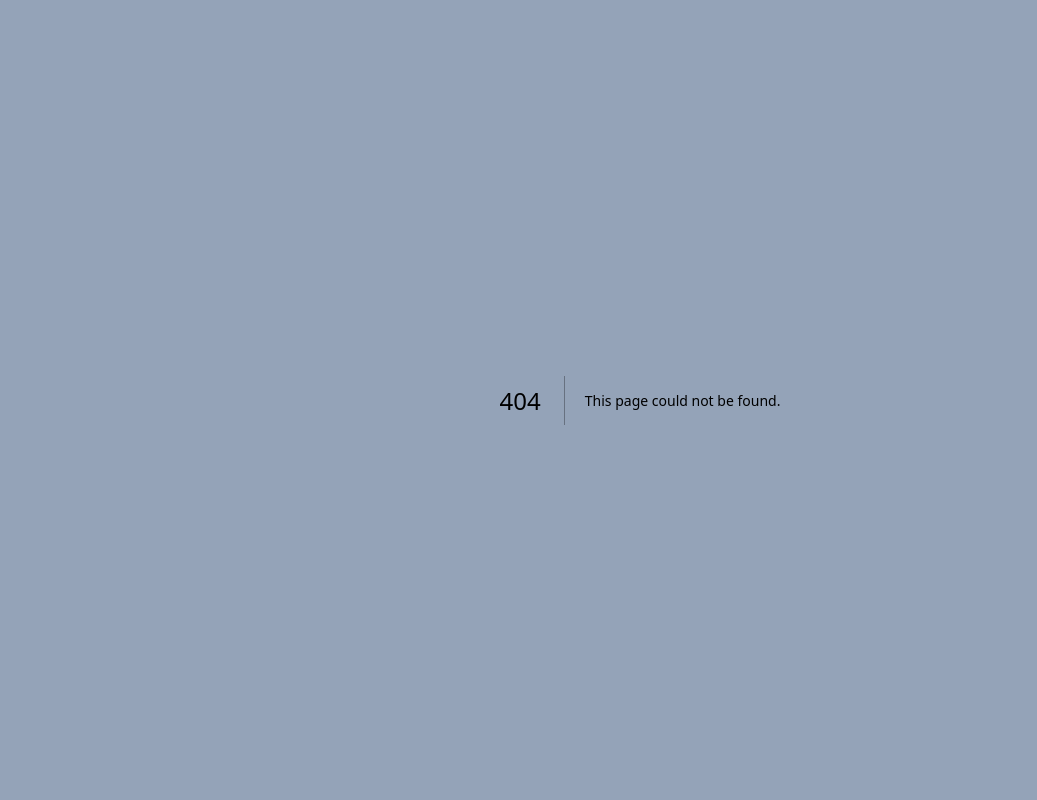
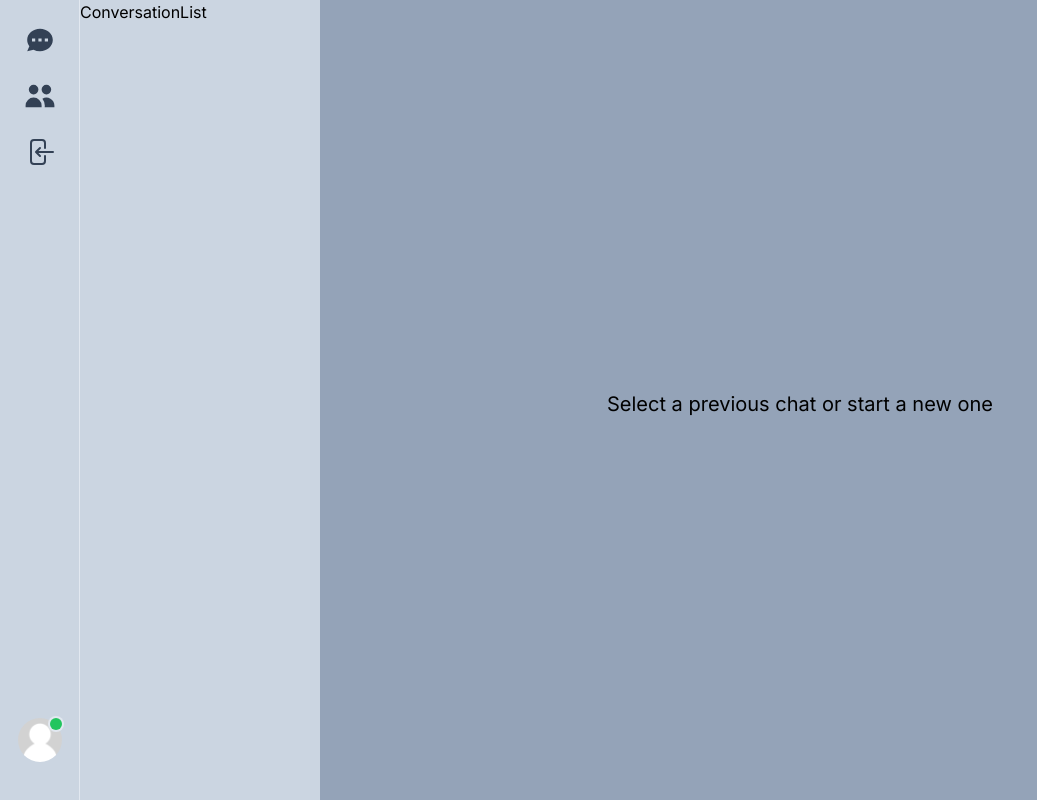
Before and after one commit to xsprk/Messenger, a Next.js app: page /conversation in a window 1280 px wide. Before the commit this address had no page. Shown: the whole page, without its empty margins (0-1037 px from the left). Built offline with nearby package versions, Linux system fonts and the light colour scheme; no server answers.

Commit message:
re-organised sidebar

```diff
--- a/app/components/asides/DesktopSidebar.tsx
+++ b/app/components/asides/RouteSidebar.tsx
@@ -10,7 +10,7 @@ type Props = {
   currentUser: User;
 };
 
-const DesktopSidebar = ({ currentUser }: Props) => {
+const RouteSidebar = ({ currentUser }: Props) => {
   const routes = useRoutes();
   const [isOpen, setIsOpen] = useState(false);
   console.log(currentUser);
@@ -49,4 +49,4 @@ const DesktopSidebar = ({ currentUser }: Props) => {
   );
 };
 
-export default DesktopSidebar;
+export default RouteSidebar;
--- a/app/components/asides/Sidebar.tsx
+++ b/app/components/asides/Sidebar.tsx
@@ -1,5 +1,5 @@
 import React, { ReactNode } from "react";
-import DesktopSidebar from "./DesktopSidebar";
+import RouteSidebar from "./RouteSidebar";
 import MobileFooter from "./MobileFooter";
 import getCurrentUser from "@/app/actions/getCurrentUser";
 import getUsers from "@/app/actions/getUsers";
@@ -11,13 +11,11 @@ type Props = {
 
 const Sidebar = async ({ children }: Props) => {
   const currentUser = await getCurrentUser();
-  const users = await getUsers();
 
   return (
     <>
-      <DesktopSidebar currentUser={currentUser!} />
+      <RouteSidebar currentUser={currentUser!} />
       <main className="absolute lg:pl-20 left-0 top-0 h-full lg:w-80  lg:bg-slate-300">
-        <UserList users={users!} />
         {children}
       </main>
       <MobileFooter />
--- /dev/null
+++ b/app/conversation/components/ConversationList.tsx
@@ -0,0 +1,11 @@
+import React from "react";
+
+type Props = {
+  conversations?: any[];
+};
+
+const ConversationList = ({ conversations = [] }: Props) => {
+  return <div>ConversationList</div>;
+};
+
+export default ConversationList;
--- /dev/null
+++ b/app/conversation/layout.tsx
@@ -0,0 +1,20 @@
+import { ReactNode } from "react";
+import Sidebar from "../components/asides/Sidebar";
+import ConversationList from "./components/ConversationList";
+
+type Props = {
+  children: ReactNode;
+};
+
+const ConversationLayout = async ({ children }: Props) => {
+  return (
+    <div className="relative w-full min-h-screen ">
+      <Sidebar>
+        <ConversationList />
+      </Sidebar>
+      {children}
+    </div>
+  );
+};
+
+export default ConversationLayout;
--- /dev/null
+++ b/app/conversation/page.tsx
@@ -0,0 +1,28 @@
+"use client";
+
+import React from "react";
+import useConversation from "../hooks/useConversation";
+import EmptyPanel from "../components/asides/EmptyPanel";
+import clsx from "clsx";
+
+type Props = {};
+
+const ConversationPage = (props: Props) => {
+  const { isOpen } = useConversation();
+
+  return (
+    <div
+      className={clsx(
+        `
+      lg:pl-80 lg:block
+
+      `,
+        isOpen ? "block" : "hidden"
+      )}
+    >
+      <EmptyPanel />
+    </div>
+  );
+};
+
+export default ConversationPage;
--- a/app/hooks/useRoutes.ts
+++ b/app/hooks/useRoutes.ts
@@ -15,7 +15,7 @@ const useRoutes = () => {
     () => [
       {
         label: "Chat",
-        href: "/coversation",
+        href: "/conversation",
         icon: HiChat,
         active: pathname === "coversation" || !!conversationId,
       },
--- a/app/users/components/UserBox.tsx
+++ b/app/users/components/UserBox.tsx
@@ -24,7 +24,7 @@ const UserBox = ({ user }: Props) => {
       })
       .then((res) => {
         router.push(`/conversation/${res.data.id}`);
-        toast.success("Success, conversation Created", { id: "1" });
+        toast.success("Success, redirecting to Conversation", { id: "1" });
       })
       .catch((err) => toast.error("Error, " + err.message, { id: "1" }))
       .finally(() => setIsLoading(false));
--- a/app/users/layout.tsx
+++ b/app/users/layout.tsx
@@ -8,9 +8,12 @@ type Props = {
 };
 
 const UsersLayout = async ({ children }: Props) => {
+  const users = await getUsers();
   return (
     <div className="relative w-full min-h-screen ">
-      <Sidebar>{}</Sidebar>
+      <Sidebar>
+        <UserList users={users!} />
+      </Sidebar>
       {children}
     </div>
   );
```
Also changed, not shown: app/actions/getConversations.ts (added).
